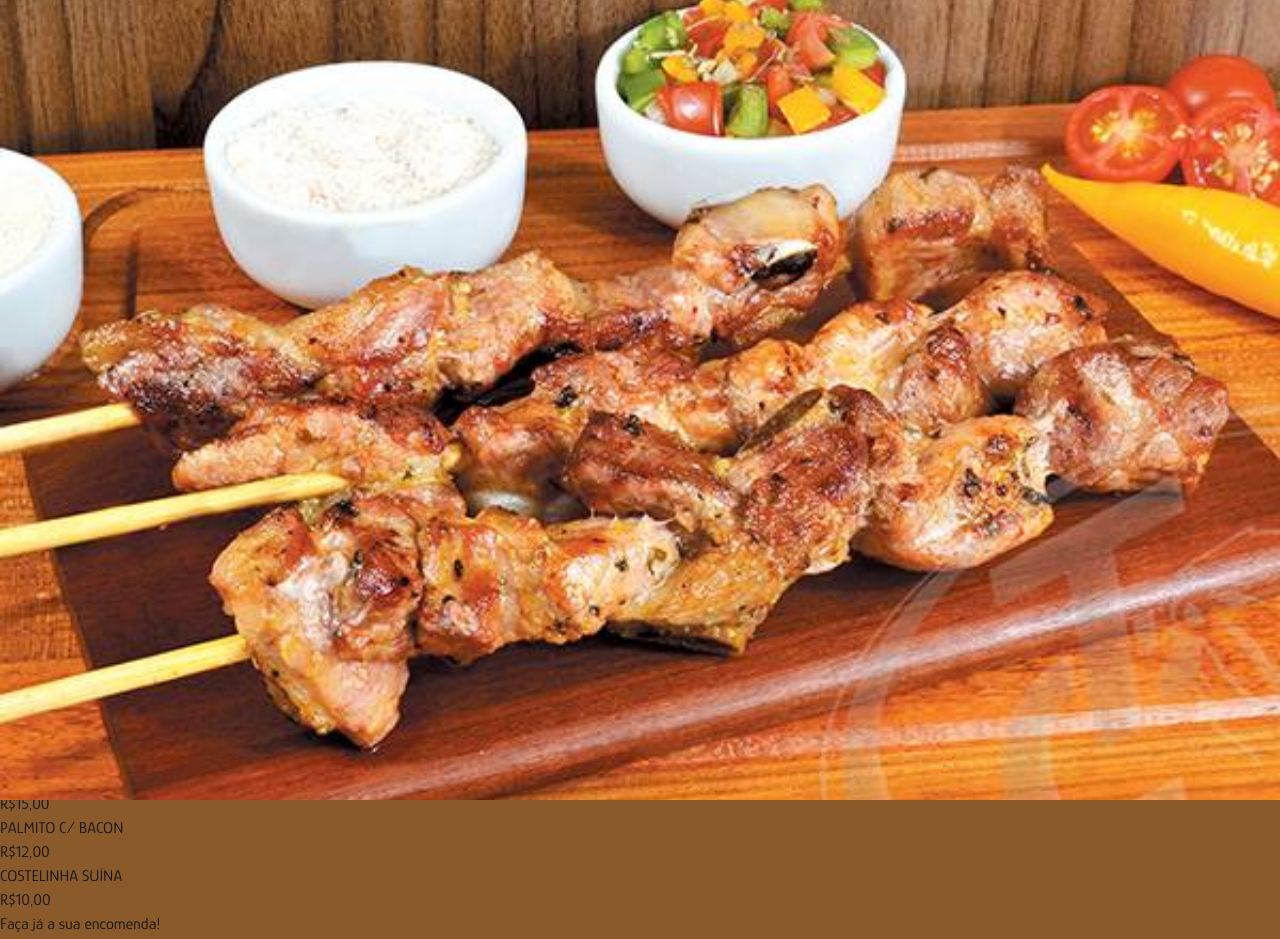
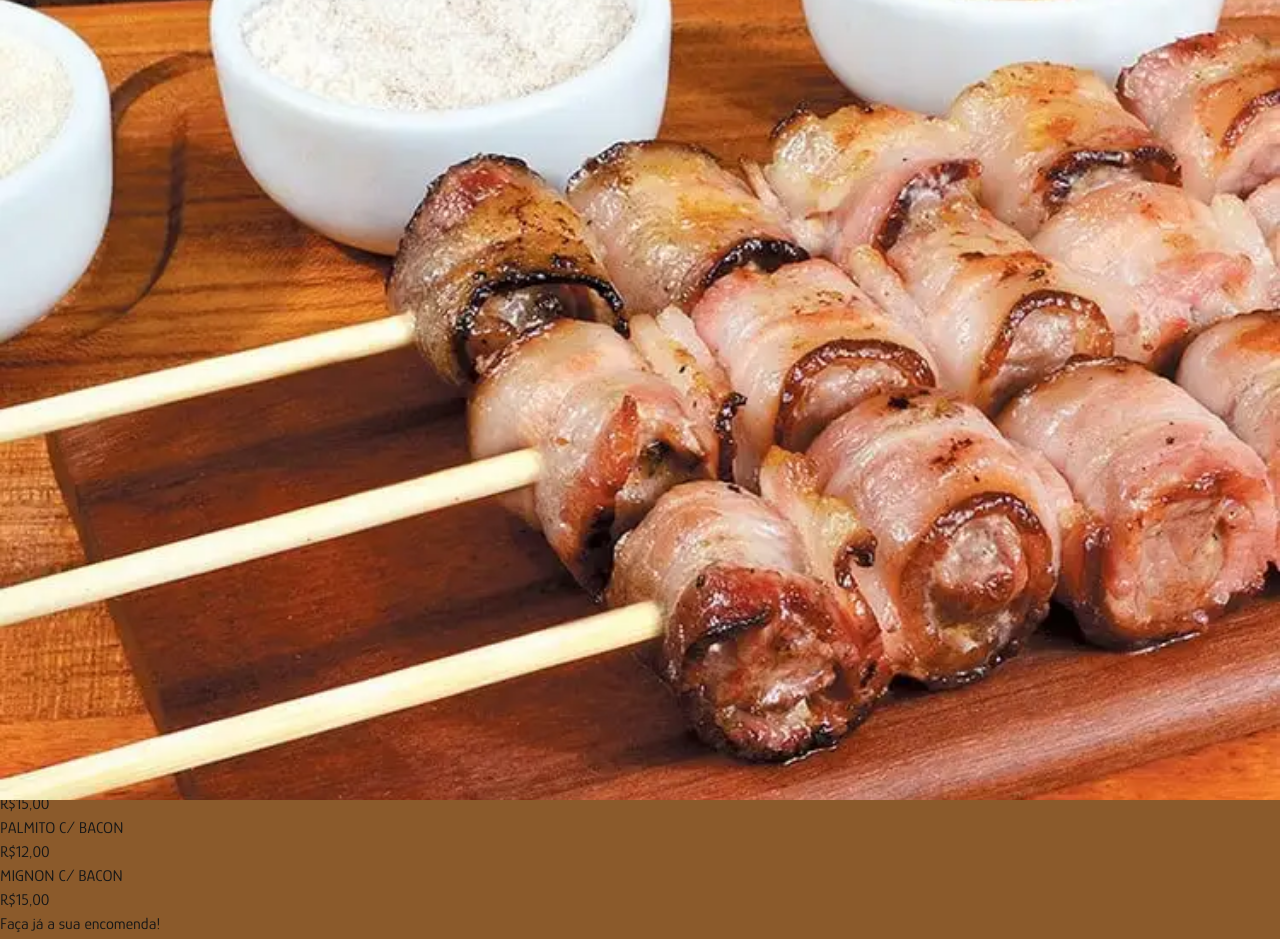
Before and after one commit to DiegoH3nr1que/landpage_churrasquinho, a Next.js app in the folder landpage/: page / in a window 1280 px wide. Shown: the top 939 px of the page. Built offline with nearby package versions, Linux system fonts and the light colour scheme; a web font is replaced by a local one.

Commit message:
chore: Changes in product prices

```diff
--- a/landpage/src/app/components/Menu.tsx
+++ b/landpage/src/app/components/Menu.tsx
@@ -59,16 +59,16 @@ export default function Menu() {
       name: "CORAÇÃZINHO",
       price: "R$10,00",
     },
-    { id: 9, image: "/linguica.webp", name: "LINGUIÇA", price: "R$9,00" },
-    { id: 10, image: "/frango.jpg", name: "FRANGO", price: "R$9,00" },
+    { id: 9, image: "/linguica.webp", name: "LINGUIÇA", price: "R$10,00" },
+    { id: 10, image: "/frango.jpg", name: "FRANGO", price: "R$10,00" },
     { id: 11, image: "/pao_alho.jpg", name: "PÃO DE ALHO", price: "R$10,00" },
-    { id: 12, image: "/panceta.webp", name: "PANCETA", price: "R$9,00" },
+    { id: 12, image: "/panceta.webp", name: "PANCETA", price: "R$10,00" },
     { id: 13, image: "/kafta.jpg", name: "KAFTA", price: "R$10,00" },
     {
       id: 14,
       image: "/kafta_queijo.webp",
       name: "KAFTA C/ QUEIJO",
-      price: "R$14,00",
+      price: "R$15,00",
     },
     {
       id: 15,
@@ -84,9 +84,9 @@ export default function Menu() {
     },
     {
       id: 17,
-      image: "/costelinha_suina.jpg",
-      name: "COSTELINHA SUÍNA",
-      price: "R$10,00",
+      image: "/carne_bacon.webp",
+      name: "MIGNON C/ BACON",
+      price: "R$15,00",
     },
   ];
 
```
